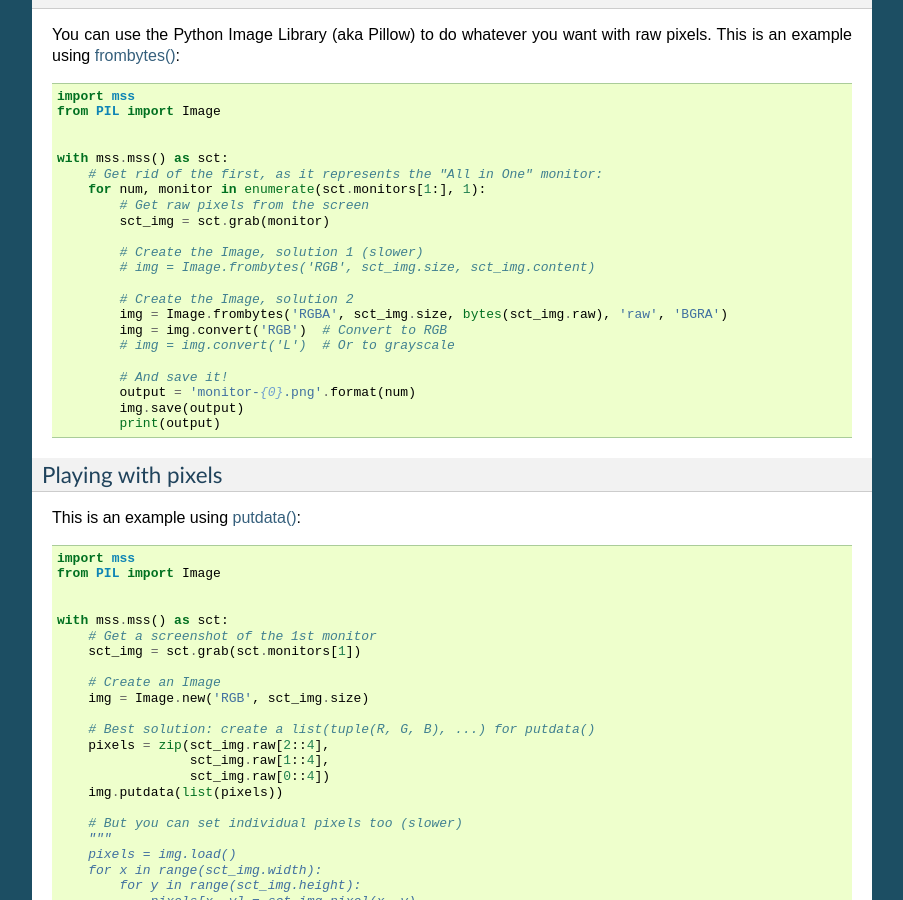
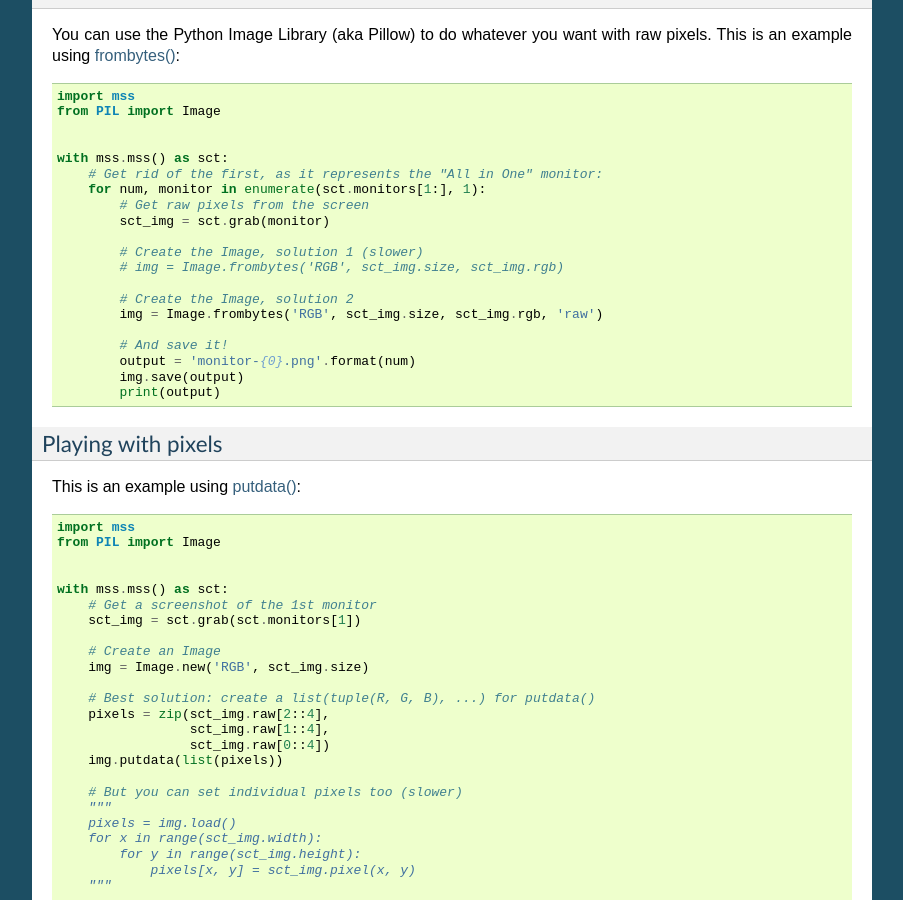
Before and after one commit to BoboTiG/python-mss, a Sphinx documentation site: the page built from docs/source/examples.rst, in a window 1280 px wide and 900 px high, scrolled down 1480 px. Shown: the whole window, without its empty margins (198-1101 px from the left). Built offline with Sphinx 7.4.7, drawn with Linux system fonts in a browser that asks for light colours.

Commit message:
Doc: fix PIL example (fix #22)

```diff
--- a/docs/source/conf.py
+++ b/docs/source/conf.py
@@ -59,7 +59,7 @@ author = 'Tiger-222'
 # built documents.
 #
 # The short X.Y version.
-version = '3.0.1'
+version = '3.0.2'
 # The full version, including alpha/beta/rc tags.
 release = 'latest'
 
--- a/docs/source/examples/pil.py
+++ b/docs/source/examples/pil.py
@@ -17,12 +17,10 @@ with mss.mss() as sct:
         sct_img = sct.grab(monitor)
 
         # Create the Image, solution 1 (slower)
-        # img = Image.frombytes('RGB', sct_img.size, sct_img.content)
+        # img = Image.frombytes('RGB', sct_img.size, sct_img.rgb)
 
         # Create the Image, solution 2
-        img = Image.frombytes('RGBA', sct_img.size, bytes(sct_img.raw), 'raw', 'BGRA')
-        img = img.convert('RGB')  # Convert to RGB
-        # img = img.convert('L')  # Or to grayscale
+        img = Image.frombytes('RGB', sct_img.size, sct_img.rgb, 'raw')
 
         # And save it!
         output = 'monitor-{0}.png'.format(num)
--- a/mss/__init__.py
+++ b/mss/__init__.py
@@ -13,7 +13,7 @@ If that URL should fail, try contacting the author.
 from .exception import ScreenShotError
 from .factory import mss
 
-__version__ = '3.0.1'
+__version__ = '3.0.2'
 __author__ = "Mickaël 'Tiger-222' Schoentgen"
 __copyright__ = """
     Copyright (c) 2013-2017, Mickaël 'Tiger-222' Schoentgen
```
Also changed, not shown: 1 other file.
